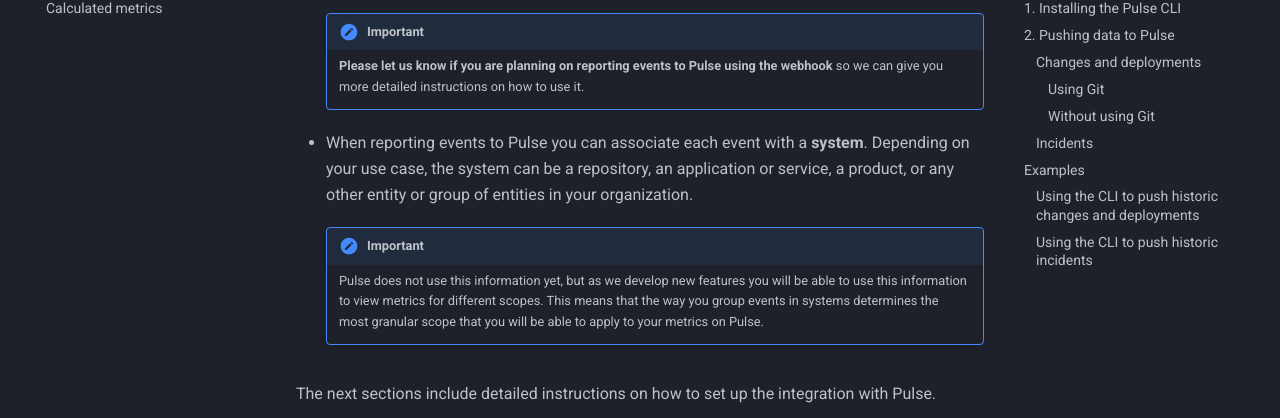
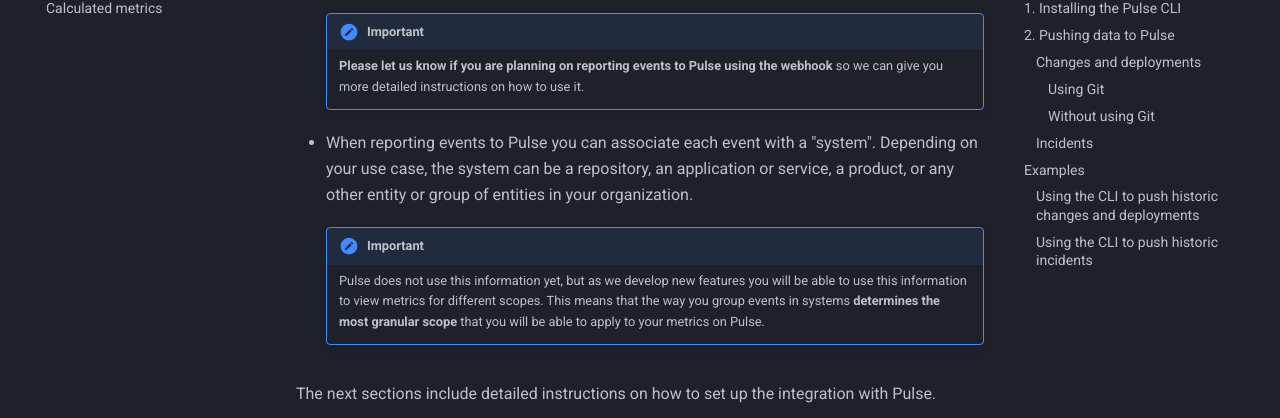
Before and after one commit to codacy/pulse-user-docs, an MkDocs documentation site: the page built from docs/index.md, in a window 1280 px wide and 900 px high, scrolled down 503 px. Shown: the part 127-545 px from the top of the window. Built offline with MkDocs 1.6.1 and Material for MkDocs 9.7.7, drawn with Linux system fonts in a browser that asks for light colours.

```diff
--- a/docs/index.md
+++ b/docs/index.md
@@ -17,10 +17,10 @@ Consider the following before integrating your workflow with Pulse:
     !!! important
         **Please let us know if you are planning on reporting events to Pulse using the webhook** so we can give you more detailed instructions on how to use it.
 
--   When reporting events to Pulse you can associate each event with a **system**. Depending on your use case, the system can be a repository, an application or service, a product, or any other entity or group of entities in your organization.
+-   When reporting events to Pulse you can associate each event with a "system". Depending on your use case, the system can be a repository, an application or service, a product, or any other entity or group of entities in your organization.
 
     !!! important
-        Pulse does not use this information yet, but as we develop new features you will be able to use this information to view metrics for different scopes. This means that the way you group events in systems determines the most granular scope that you will be able to apply to your metrics on Pulse.
+        Pulse does not use this information yet, but as we develop new features you will be able to use this information to view metrics for different scopes. This means that the way you group events in systems **determines the most granular scope** that you will be able to apply to your metrics on Pulse.
 
 The next sections include detailed instructions on how to set up the integration with Pulse.
 
```
